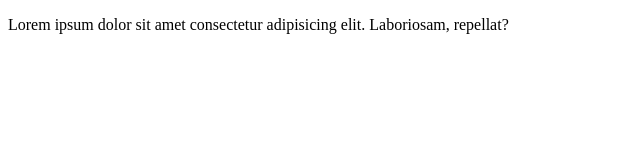
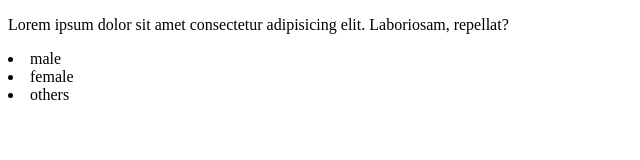
Before and after one commit to israilh/prot, a plain HTML site: page index.html in a window 1280 px wide. Shown: the whole page, without its empty margins (0-640 px from the left). Drawn offline with Linux system fonts and the light colour scheme.

Commit message:
added here

```diff
--- a/index.html
+++ b/index.html
@@ -7,6 +7,15 @@
 </head>
 <body>
     <p>Lorem ipsum dolor sit amet consectetur adipisicing elit. Laboriosam, repellat?</p>
+    <li>
+        <israil>male</israil>
+    </li>
+    <li>
+        <israil>female</israil>
+    </li>
+    <li>
+        <israil>others</israil>
+    </li>
 
 </body>
 </html>
```
